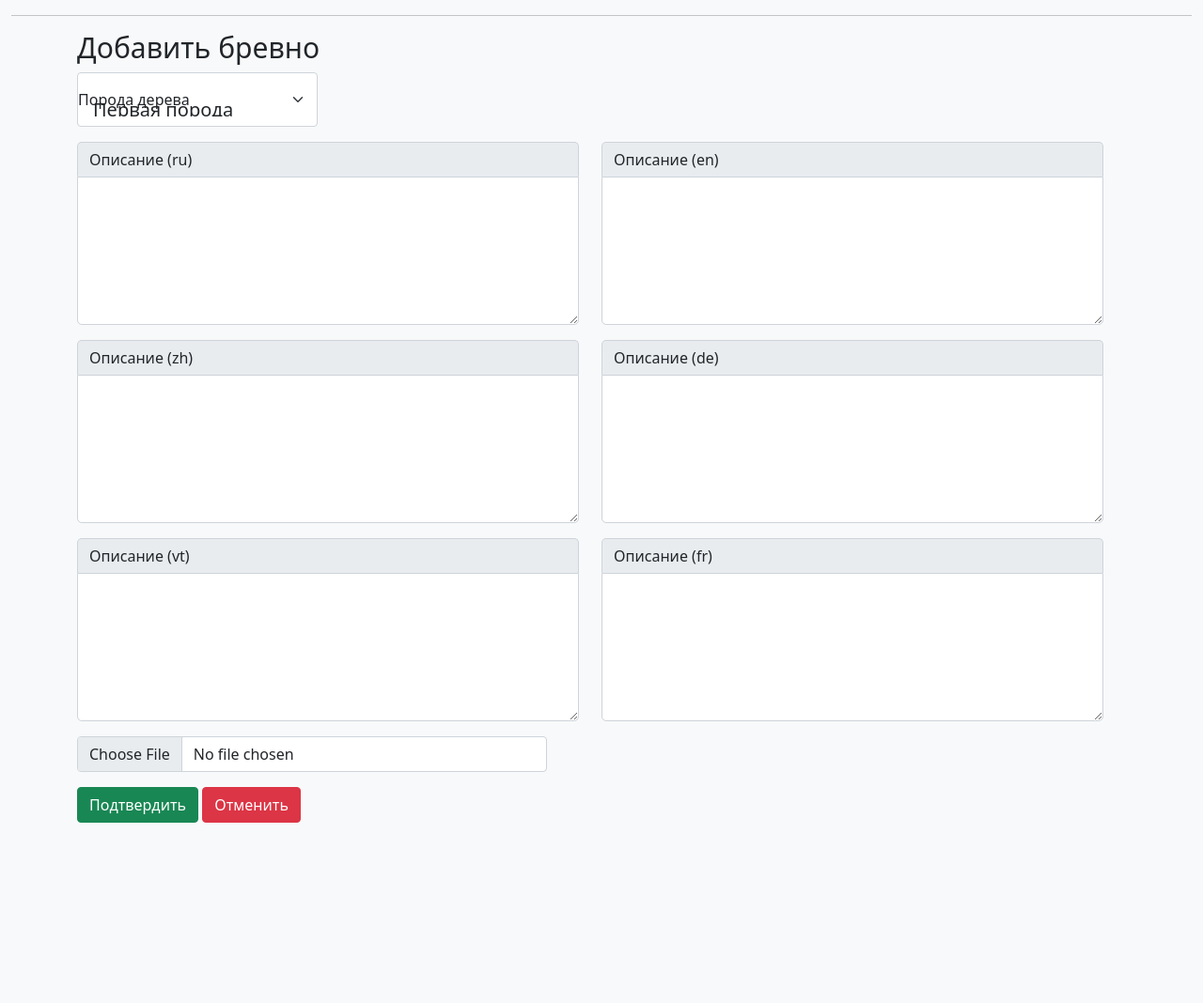
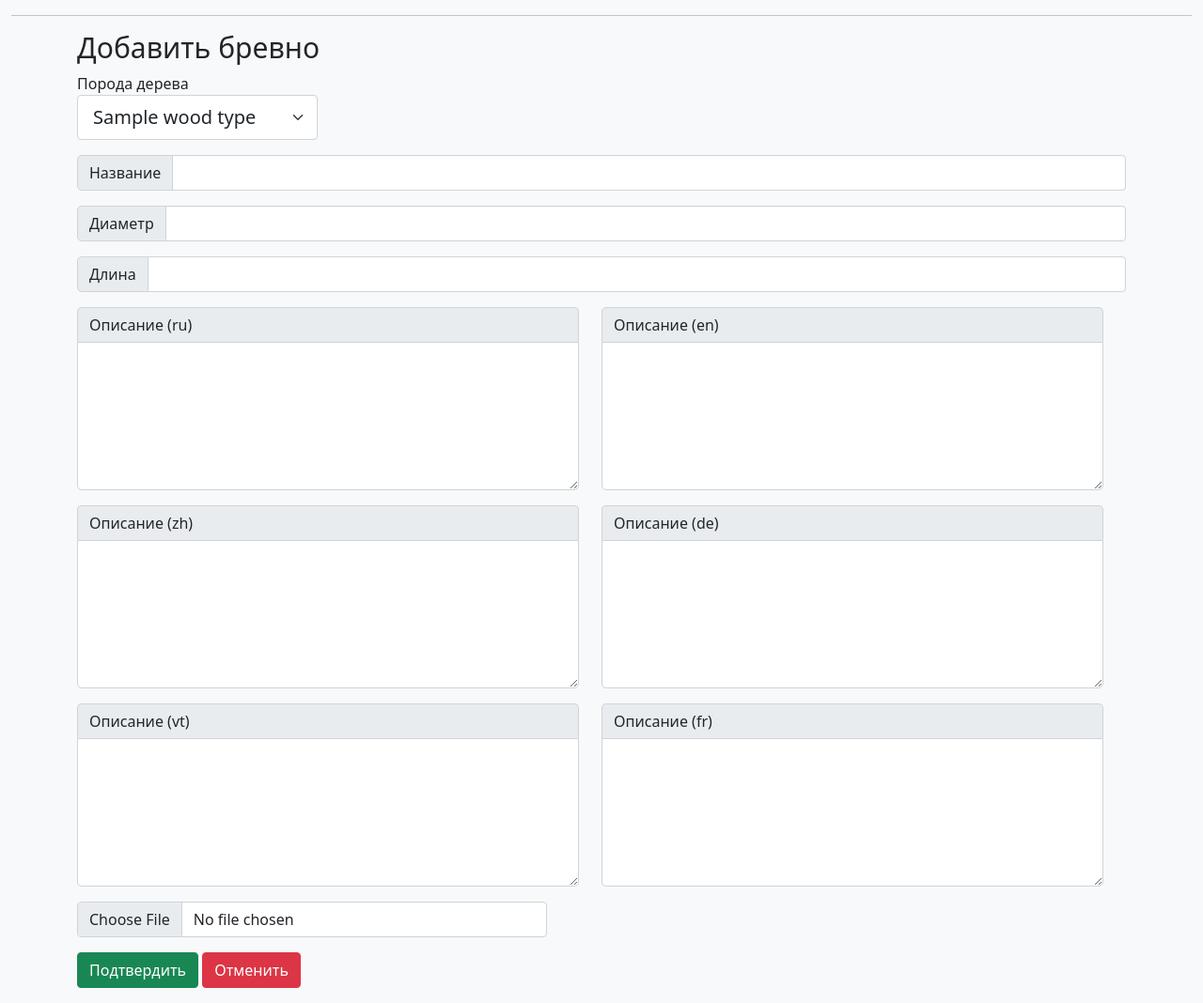
Before and after one commit to siailya/BoisRouge, a Flask app: page /admin/add_log in a window 1280 px wide. Shown: the part 56-1124 px from the top of the page at 94% size. Before the commit the page ends 932 px from the top, so only its background shows below. Run offline with Flask 2, Linux system fonts and the light colour scheme; a database or web service that is not in the repository returns one stand-in record (values such as "Sample title").

Commit message:
Добвление бревна

```diff
--- a/main.py
+++ b/main.py
@@ -243,6 +243,7 @@ def add_product():
 @app.route('/admin/add_log', methods=["GET", "POST"])
 def add_log():
     logs_form = LogsForm()
+    wood_types = client[db_name]["wood_types"].find()
     if logs_form.is_submitted():
         photo_name = ""
         photo = request.files["pictures"]
@@ -252,21 +253,21 @@ def add_log():
         logs = client[db_name]["logs"]
         log_form = request.form
         print(log_form)
-        # logs.insert_one({"ru_text": log_form["ru_text"],
-        #
-        #                  "en_text": log_form["en_text"],
-        #
-        #                  "zh_text": log_form["zh_text"],
-        #
-        #                  "de_text": log_form["de_text"],
-        #
-        #                  "vt_text": log_form["vt_text"],
-        #
-        #                  "fr_text": log_form["fr_text"],
-        #
-        #                  "photo_path": photo_name})
+        logs.insert_one(
+            {"log_title": log_form["log_title"],
+             "type": log_form["type"],
+             "log_diameter": log_form["log_diameter"],
+             "log_length": log_form["log_length"],
+             "ru_text": log_form["ru_text"],
+             "en_text": log_form["en_text"],
+             "zh_text": log_form["zh_text"],
+             "de_text": log_form["de_text"],
+             "vt_text": log_form["vt_text"],
+             "fr_text": log_form["fr_text"],
+
+             "photo_path": photo_name})
         return redirect("../admin/edit_logs", 301)
-    return render_template("admin/add_log.html", logs_form=logs_form)
+    return render_template("admin/add_log.html", logs_form=logs_form, wood_types=wood_types)
 
 
 @app.route('/admin/edit_logs', methods=["GET", "POST"])
--- a/templates/admin/add_log.html
+++ b/templates/admin/add_log.html
@@ -5,15 +5,36 @@
     <div class="row">
       <h1 class="add-news-header">Добавить бревно</h1>
 
-      <div class="form-floating">
-        <label for="log_wood_type">
+      <div>
+        <label>
           Порода дерева
         </label>
-        <select name="type" class="form-select form-select-lg mb-3 me-3" style="width: 20vw" id="log_wood_type">
-          <option value="e-mail">Первая порода</option>
-          <option value="phone">Вторая порода</option>
-          <option value="social_network">Третья порода</option>
+        <select name="type" class="form-select form-select-lg mb-3 me-3" style="width: 20vw">
+          {% for wood_type in wood_types %}
+            <option value="{{ wood_type.title }}">{{ wood_type.title }}</option>
+          {% endfor %}
         </select>
+      </div>
+
+      <div class="input-group mb-3">
+        <div class="input-group-prepend">
+          <span class="input-group-text" id="log_title" style="border-radius: 5px 0 0 5px">Название</span>
+        </div>
+        <input type="text" class="form-control" aria-describedby="log_title" name="log_title">
+      </div>
+
+      <div class="input-group mb-3">
+        <div class="input-group-prepend">
+          <span class="input-group-text" id="log_diameter" style="border-radius: 5px 0 0 5px">Диаметр</span>
+        </div>
+        <input type="text" class="form-control" aria-describedby="log_diameter" name="log_diameter">
+      </div>
+
+      <div class="input-group mb-3">
+        <div class="input-group-prepend">
+          <span class="input-group-text" id="log_length" style="border-radius: 5px 0 0 5px">Длина</span>
+        </div>
+        <input type="text" class="form-control" aria-describedby="log_length" name="log_length">
       </div>
 
       <div class="row">
```
